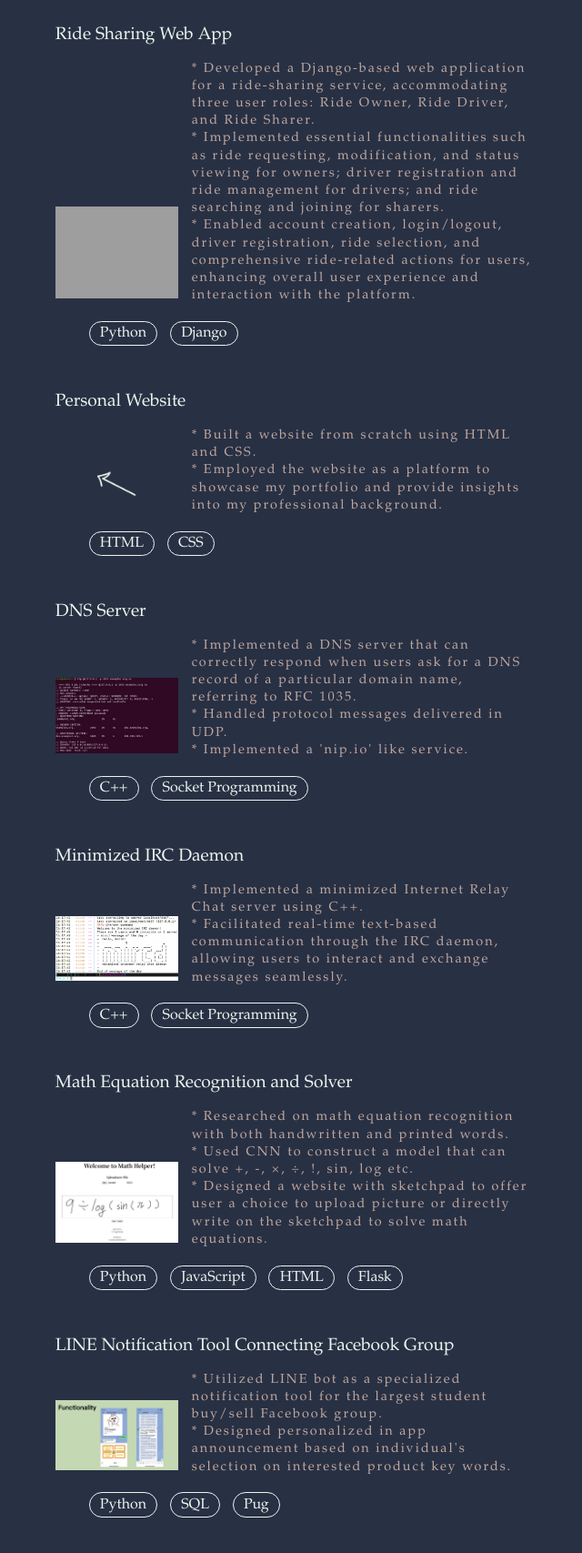
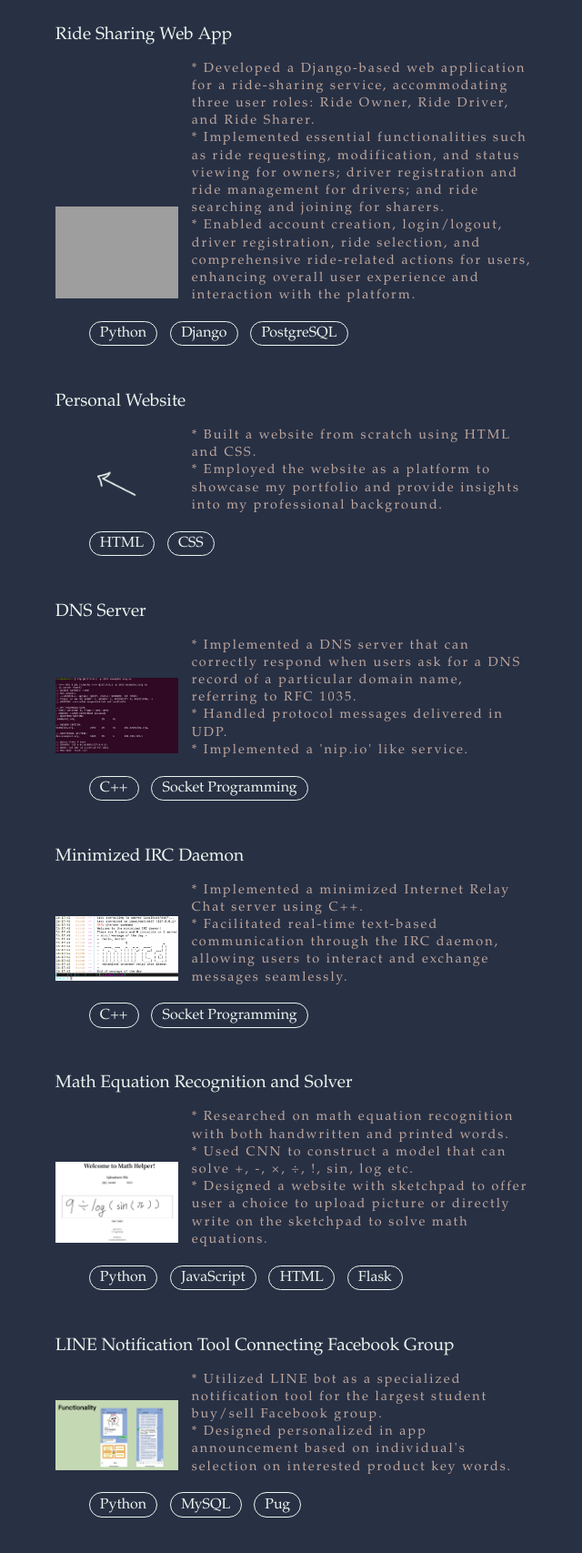
Before and after one commit to meganchlin/meganchlin.github.io, a plain HTML site: page index.html in a window 1280 px wide. Shown: the part 2033-3740 px from the top of the page at 91% size, without its empty margins (532-1172 px from the left). Drawn offline with Linux system fonts and the light colour scheme; grey boxes are pictures that could not be loaded.

Commit message:
Add tags to projects

```diff
--- a/index.html
+++ b/index.html
@@ -81,13 +81,14 @@
                         <p>
                         * Led development of "24 Points Card Game," a multiplayer strategy game combining tactical card play and digital competition. <br>
                         * Engineered responsive Vue.js interface and Node.js backend, supported by MongoDB for data management, ensuring seamless cross-device gameplay and robust user interaction. <br>
-                        * Implemented real-time connectivity with Socket.IO, enabling concurrent multiplayer sessions and facilitating interactive gaming experience across multiple devices.
+                        * Implemented real-time connectivity with Socket.IO, enabling concurrent multiplayer sessions and facilitating interactive gaming experiences across multiple devices.
                         </p>
                         <div class="tool">
                             <ul>
                                 <li>TypeScript</li>
                                 <li>Node.js</li>
                                 <li>Vue.js</li>
+                                <li>MongoDB</li>
                             </ul>
                         </div>
                     </a>
@@ -148,6 +149,7 @@
                             <ul>
                                 <li>Python</li>
                                 <li>Django</li>
+                                <li>PostgreSQL</li>
                             </ul>
                         </div>
                     </a>
@@ -248,7 +250,7 @@
                         <div class="tool">
                             <ul>
                                 <li>Python</li>
-                                <li>SQL</li>
+                                <li>MySQL</li>
                                 <li>Pug</li>
                             </ul>
                         </div>
```
